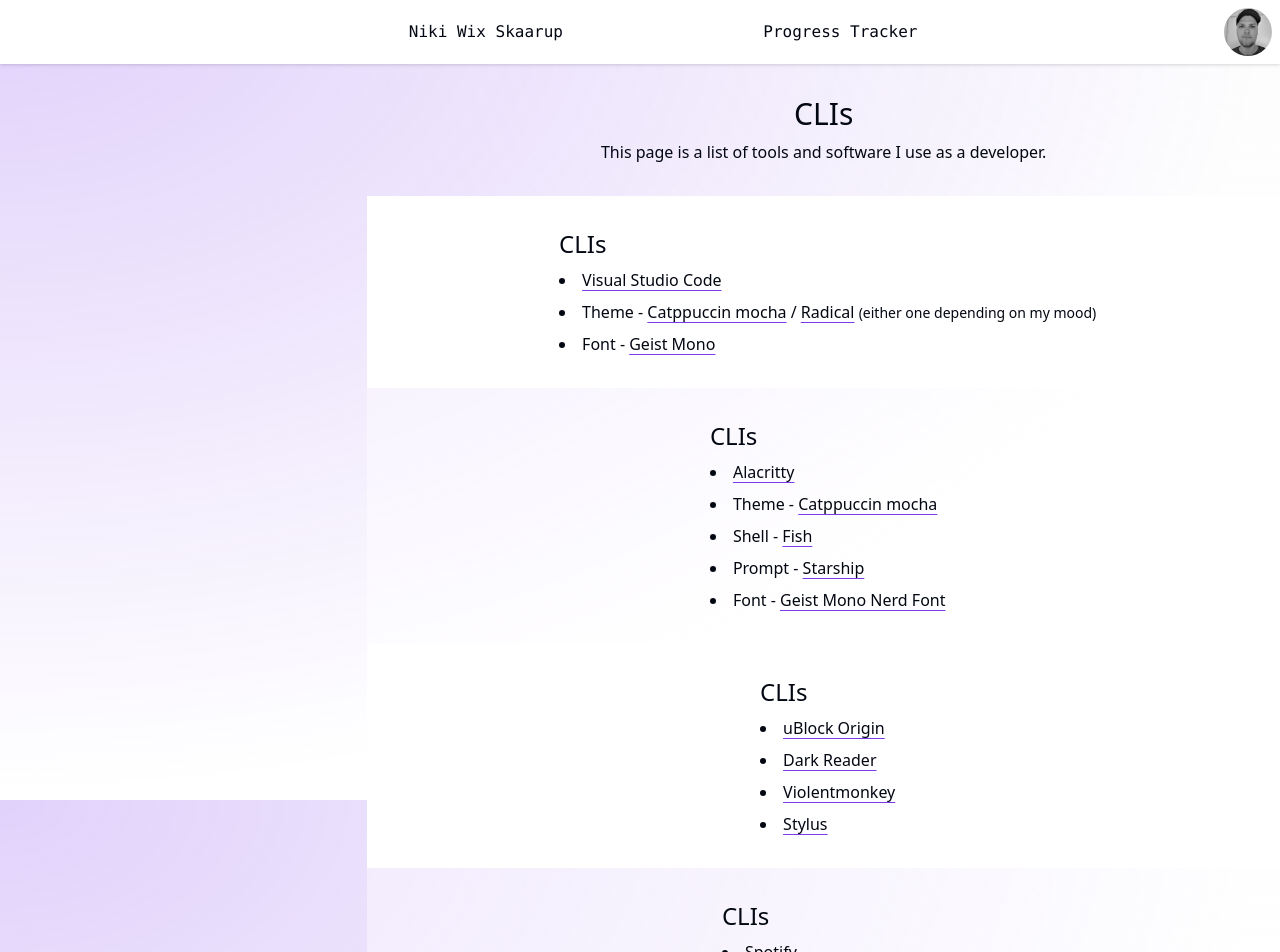
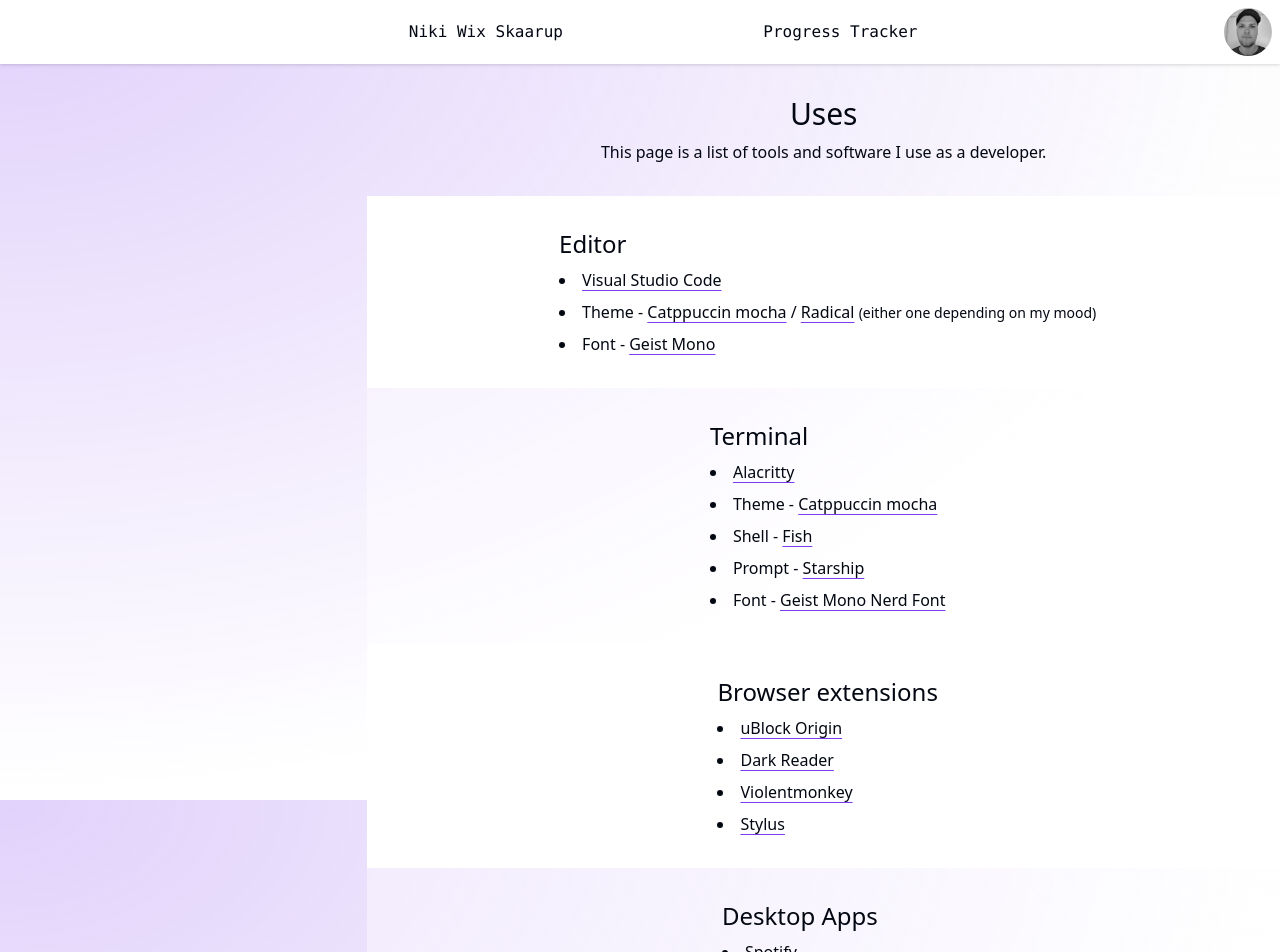
Before and after one commit to NikiSkaarup/progress-tracker-v2, a SvelteKit app: page /about/now in a window 1280 px wide. Shown: the top 952 px of the page. Built offline with nearby package versions, Linux system fonts and the light colour scheme.

Commit message:
bad copy paste

```diff
--- a/src/routes/about/now/+page.svelte
+++ b/src/routes/about/now/+page.svelte
@@ -7,18 +7,16 @@
 
 <article class="content grid">
 	<PageHeading>
-		<svelte:fragment slot="title">Uses</svelte:fragment>
 		{#snippet title()}
-			CLIs
+			Uses
 		{/snippet}
 		<p class="text-balance text-center">
 			This page is a list of tools and software I use as a developer.
 		</p>
 	</PageHeading>
 	<TitledSection id="editor" class="breakout content bg-card grid">
-		<svelte:fragment slot="title">Editor</svelte:fragment>
 		{#snippet title()}
-			CLIs
+			Editor
 		{/snippet}
 		<List>
 			<li>
@@ -37,9 +35,8 @@
 		</List>
 	</TitledSection>
 	<TitledSection id="terminal" class="full-width content bg-card/40 grid">
-		<svelte:fragment slot="title">Terminal</svelte:fragment>
 		{#snippet title()}
-			CLIs
+			Terminal
 		{/snippet}
 		<List>
 			<li><Link href="https://github.com/alacritty/alacritty">Alacritty</Link></li>
@@ -63,9 +60,8 @@
 		</List>
 	</TitledSection>
 	<TitledSection id="browser-extensions" class="breakout content bg-card grid">
-		<svelte:fragment slot="title">Browser extensions</svelte:fragment>
 		{#snippet title()}
-			CLIs
+			Browser extensions
 		{/snippet}
 		<List>
 			<li><Link href="https://github.com/gorhill/uBlock">uBlock Origin</Link></li>
@@ -77,9 +73,8 @@
 		</List>
 	</TitledSection>
 	<TitledSection id="desktop-apps" class="full-width content bg-card/40 grid">
-		<svelte:fragment slot="title">Desktop Apps</svelte:fragment>
 		{#snippet title()}
-			CLIs
+			Desktop Apps
 		{/snippet}
 		<List>
 			<li><Link href="https://spotify.com">Spotify</Link></li>
```
